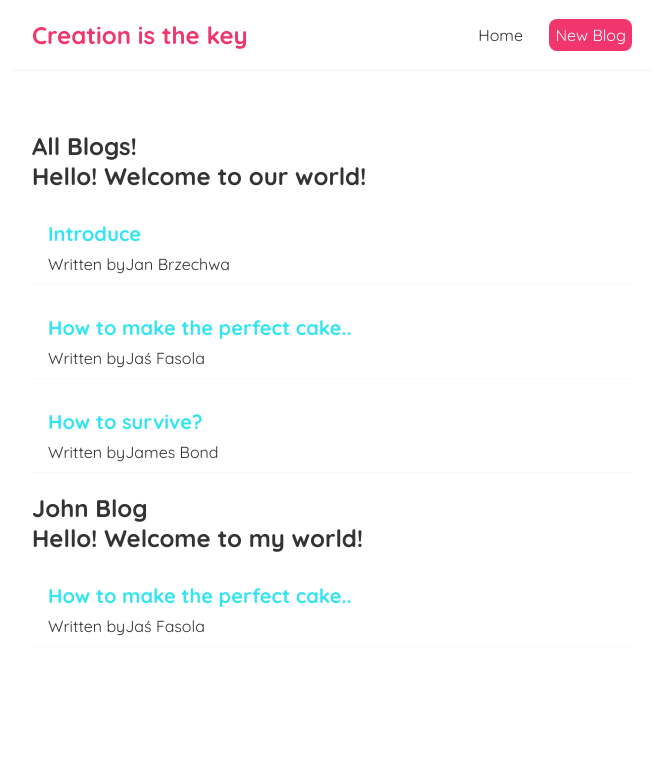
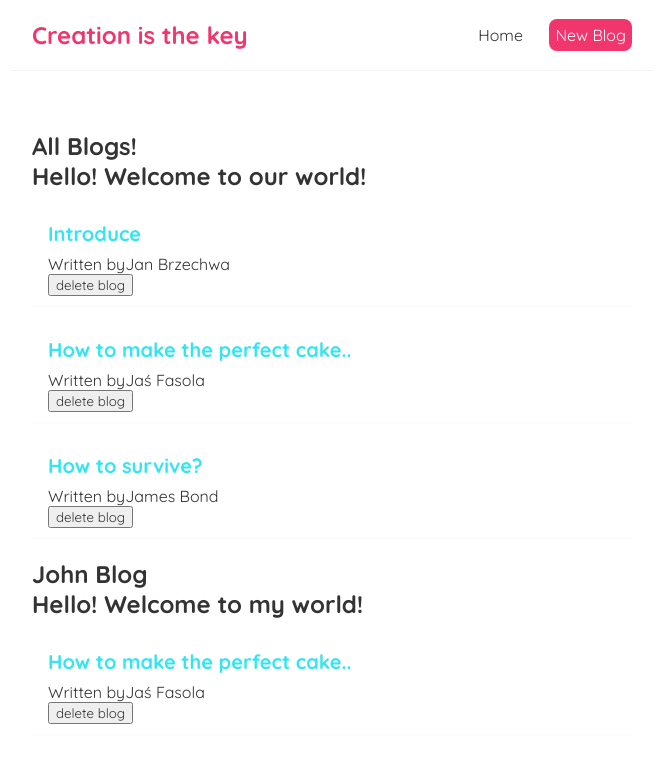
Before and after one commit to PaulaChrustowska/full_modern_react, a React (Create React App) app: page / in a window 1280 px wide. Shown: the top 762 px of the page, without its empty margins (308-971 px from the left). Built offline with nearby package versions, Linux system fonts and the light colour scheme.

Commit message:
function as props

```diff
--- a/src/BlogList.jsx
+++ b/src/BlogList.jsx
@@ -1,13 +1,15 @@
 import React from 'react';
 
-function BlogList({ blogs, title, greet }) {
+function BlogList({
+  blogs, title, greet, handleDelete,
+}) {
   // const { blogs } = props;
   // const { title } = props;
 
   return (
     <div className="blog-list">
-      <h2>{ title }</h2>
-      <h2>{ greet }</h2>
+      <h2>{title}</h2>
+      <h2>{greet}</h2>
       {blogs.map((blog) => (
         <div className="blog-preview" key={blog.id}>
           <h2>{blog.title}</h2>
@@ -15,6 +17,7 @@
             Written by
             {blog.author}
           </p>
+          <button onClick={() => handleDelete(blog.id)}>delete blog</button>
         </div>
       ))}
     </div>
--- a/src/Home.jsx
+++ b/src/Home.jsx
@@ -2,7 +2,7 @@
 import BlogList from './BlogList';
 
 function Home() {
-  const [blogs] = useState([
+  const [blogs, setBlogs] = useState([
     {
       title: 'Introduce', body: 'Witajcie! W naszej bajce Słoń zagra na fujarce, Pinokio nam zaśpiewa, Zatańczą wkoło drzewa. Tu wszystko jest możliwe,Zwierzęta są szczęśliwe, A dzieci, wiem coś o tym,Latają samolotem.Nikt tutaj nie zna głodu,Nikt tu nie czuje chłodu I nawet - ja nie kłamię Nikt się nie skarży mamie', author: 'Jan Brzechwa', id: 1,
     },
@@ -12,9 +12,14 @@
     },
   ]);
 
+  const handleDelete = (id) => {
+    const newBlogs = blogs.filter((blog) => blog.id !== id);
+    setBlogs(newBlogs);
+  };
+
   return (
     <div className="home">
-      <BlogList blogs={blogs} title="All Blogs!" greet="Hello! Welcome to our world!" />
+      <BlogList blogs={blogs} title="All Blogs!" greet="Hello! Welcome to our world!" handleDelete={handleDelete} />
       <BlogList blogs={blogs.filter((blog) => blog.author === 'Jaś Fasola')} title="John Blog" greet="Hello! Welcome to my world!" />
 
     </div>
```
